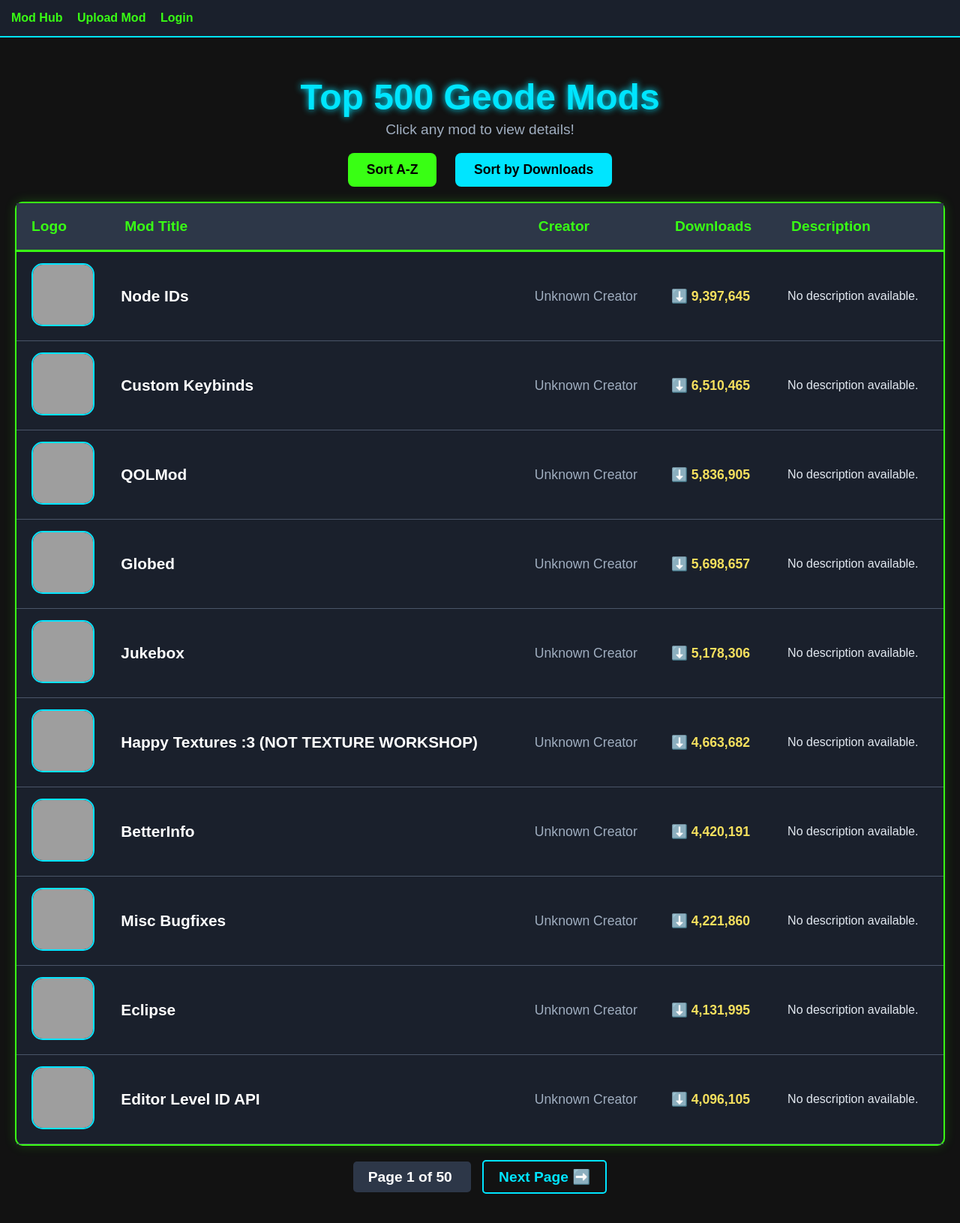
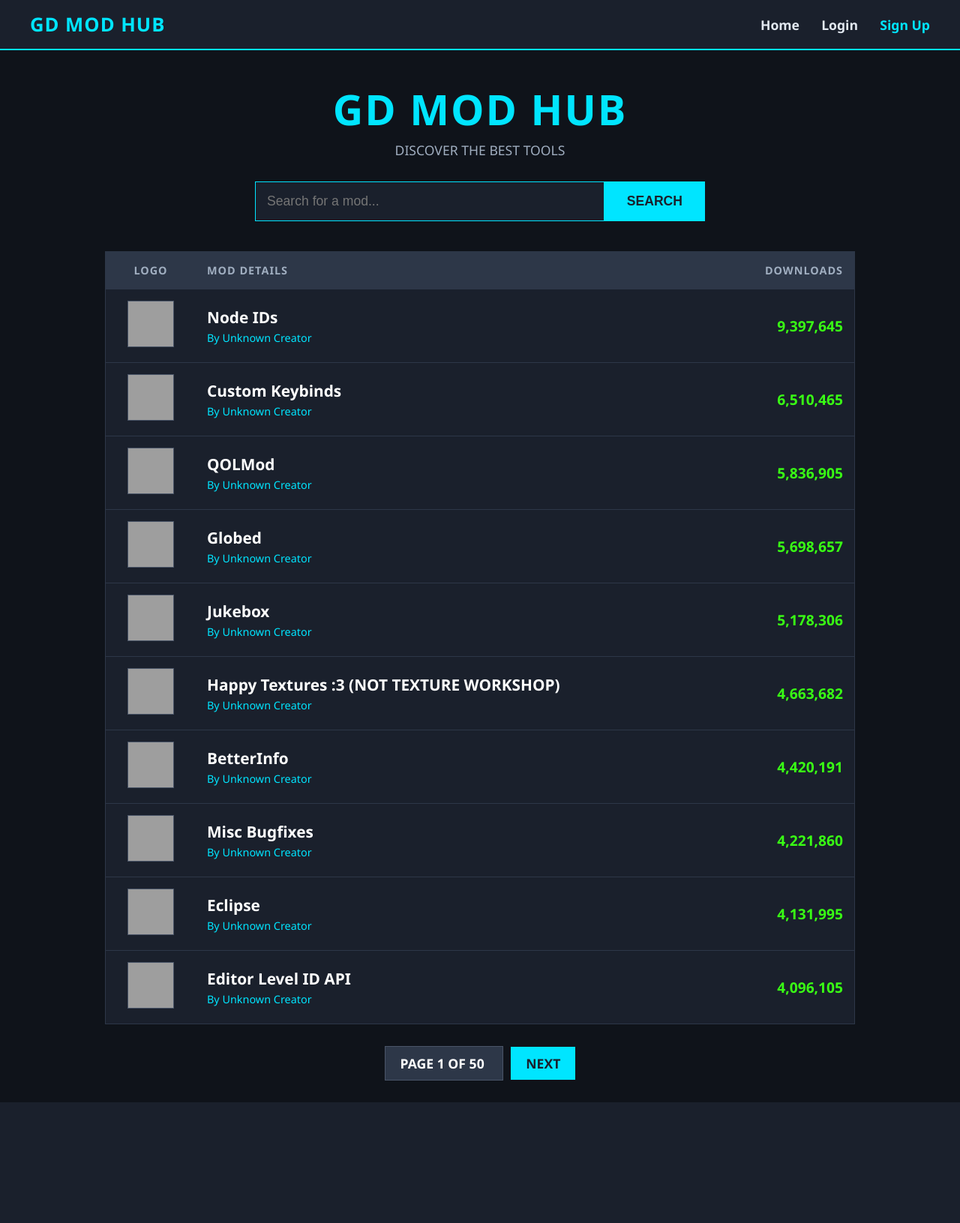
Before and after one commit to Mateted/Mateted, a Flask app: page / in a window 1280 px wide. Shown: the whole page at 75% size. After the commit the page ends 1470 px from the top, so only its background shows below. Run offline with Flask 3, Linux system fonts and the light colour scheme; parts of the project's set-up code (start-up, migrations or seed data) failed here and were passed over; grey boxes are pictures that could not be loaded.

Commit message:
Interface ugrade

```diff
--- a/app.py
+++ b/app.py
@@ -1,6 +1,8 @@
-from flask import Flask, render_template, request, redirect, url_for
+from flask import Flask, render_template, request, redirect, url_for, session
 from flask_sqlalchemy import SQLAlchemy
+from werkzeug.security import generate_password_hash, check_password_hash
 import requests
+import uuid
 
 app = Flask(__name__)
 app.config['SQLALCHEMY_DATABASE_URI'] = 'sqlite:///app.db'
@@ -10,93 +12,171 @@ db = SQLAlchemy(app)
 class User(db.Model):
     id = db.Column(db.Integer, primary_key=True)
     username = db.Column(db.String(50), unique=True, nullable=False)
-    password = db.Column(db.String(100), nullable=False)
+    email = db.Column(db.String(120), unique=True, nullable=False)
+    password_hash = db.Column(db.String(256), nullable=False)
+    reset_token = db.Column(db.String(100), nullable=True)
 
 class Mod(db.Model):
     id = db.Column(db.Integer, primary_key=True)
     mod_id = db.Column(db.String(100), unique=True, nullable=False)
     title = db.Column(db.String(100), nullable=False)
-    creator = db.Column(db.String(50), nullable=False)
+    creator = db.Column(db.String(100), nullable=False)
     description = db.Column(db.Text, nullable=False)
     downloads = db.Column(db.Integer, default=0)
     logo_url = db.Column(db.String(300), default='')
-
+    download_link = db.Column(db.String(300), default='')
 
 with app.app_context():
     db.create_all()
-    if not User.query.filter_by(username="admin").first():
-        test_user = User(username="admin", password="password123")
-        db.session.add(test_user)
-        db.session.commit()
-
     if Mod.query.count() < 10:
         try:
-            print("Fetching top 500 mods from Geode...")
             geode_mods = []
-            for page in range(1, 6):
+            for page in range(1, 4):
                 url = f"https://api.geode-sdk.org/v1/mods?per_page=100&page={page}"
                 response = requests.get(url)
                 if response.status_code == 200:
-                    data = response.json()
-                    geode_mods.extend(data.get('payload', {}).get('data', []))
+                    geode_mods.extend(response.json().get('payload', {}).get('data', []))
 
             for item in geode_mods:
                 mod_id = item.get('id', 'Unknown ID')
                 mod_title = item.get('name') or item.get('title')
-                if not mod_title and item.get('versions') and isinstance(item['versions'], list) and len(item['versions']) > 0:
-                    mod_title = item['versions'][0].get('name') or item['versions'][0].get('title')
+                dl_link = ""
+                if item.get('versions') and len(item['versions']) > 0:
+                    latest_version = item['versions'][0]
+                    mod_title = mod_title or latest_version.get('name') or latest_version.get('title')
+                    dl_link = latest_version.get('download_link', '')
 
                 if not mod_title or mod_title == mod_id:
-                    parts = mod_id.split('.')
-                    mod_title = parts[-1].replace('-', ' ').title()
+                    mod_title = mod_id.split('.')[-1].replace('-', ' ').title()
 
-                dev = item.get('developer')
-                if isinstance(dev, dict):
-                    mod_creator = dev.get('username') or dev.get('display_name') or 'Unknown Creator'
-                else:
-                    mod_creator = str(dev) if dev else 'Unknown Creator'
+                mod_creator = "Unknown Creator"
+                if isinstance(item.get('developer'), str):
+                    mod_creator = item['developer']
+                elif isinstance(item.get('developer'), dict):
+                    mod_creator = item['developer'].get('display_name') or item['developer'].get('username') or "Unknown Creator"
+                elif item.get('developers') and len(item['developers']) > 0:
+                    first_dev = item['developers'][0]
+                    if isinstance(first_dev, str):
+                        mod_creator = first_dev
+                    elif isinstance(first_dev, dict):
+                        mod_creator = first_dev.get('display_name') or first_dev.get('username') or "Unknown Creator"
 
-                mod_desc = item.get('description') or 'No description available.'
-                mod_downloads = item.get('download_count', 0)
-                logo = item.get('logo') or ""
+                mod_desc = item.get('description')
+                if not mod_desc and item.get('versions') and len(item['versions']) > 0:
+                    mod_desc = item['versions'][0].get('description')
+                if not mod_desc:
+                    mod_desc = 'No description provided.'
 
                 if not Mod.query.filter_by(mod_id=mod_id).first():
                     new_mod = Mod(
                         mod_id=mod_id, title=mod_title, creator=mod_creator,
-                        description=mod_desc, downloads=mod_downloads, logo_url=logo
+                        description=mod_desc, downloads=item.get('download_count', 0),
+                        logo_url=item.get('logo') or "", download_link=dl_link
                     )
                     db.session.add(new_mod)
             db.session.commit()
-            print("Successfully added mods to your database!")
         except Exception as e:
-            print("Could not connect to Geode:", e)
-
+            print(e)
 
 @app.route('/')
 def index():
+    page = request.args.get('page', 1, type=int)
+    search_query = request.args.get('q', '').strip()
+    query = Mod.query
+    if search_query:
+        query = query.filter(Mod.title.ilike(f'%{search_query}%'))
 
-    sort_by = request.args.get('sort', 'downloads')
-
-    page = request.args.get('page', 1, type=int)
-
-
-    if sort_by == 'az':
-        query = Mod.query.order_by(Mod.title.asc())
-    else:
-        query = Mod.query.order_by(Mod.downloads.desc())
-
+    query = query.order_by(Mod.downloads.desc())
     mods_page = query.paginate(page=page, per_page=10, error_out=False)
-
-    return render_template('index.html', mods_page=mods_page, sort_by=sort_by)
+    return render_template('index.html', mods_page=mods_page, search_query=search_query)
 
 @app.route('/mod/<mod_id>')
 def mod_detail(mod_id):
     mod = Mod.query.filter_by(mod_id=mod_id).first_or_404()
     return render_template('mod_detail.html', mod=mod)
 
-@app.route('/upload', methods=['GET', 'POST'])
+@app.route('/upload')
 def upload():
     return render_template('upload.html')
 
+@app.route('/register', methods=['GET', 'POST'])
+def register():
+    if request.method == 'POST':
+        username = request.form['username']
+        email = request.form['email']
+        password = request.form['password']
+
+        if User.query.filter_by(username=username).first():
+            return "Username already exists!"
+        if User.query.filter_by(email=email).first():
+            return "Email is already registered!"
+
+        hashed_pw = generate_password_hash(password)
+        new_user = User(username=username, email=email, password_hash=hashed_pw)
+        db.session.add(new_user)
+        db.session.commit()
+        return redirect(url_for('login'))
+    return render_template('register.html')
+
+@app.route('/login', methods=['GET', 'POST'])
+def login():
+    if request.method == 'POST':
+        username = request.form['username']
+        password = request.form['password']
+        user = User.query.filter_by(username=username).first()
+
+        if user and check_password_hash(user.password_hash, password):
+            session['user_id'] = user.id
+            return redirect(url_for('profile'))
+        else:
+            return "Invalid username or password!"
+    return render_template('login.html')
+
+@app.route('/forgot_password', methods=['GET', 'POST'])
+def forgot_password():
+    if request.method == 'POST':
+        email = request.form['email']
+        user = User.query.filter_by(email=email).first()
+        if user:
+            token = str(uuid.uuid4())
+            user.reset_token = token
+            db.session.commit()
+
+            reset_link = url_for('reset_password', token=token, _external=True)
+            print(f"\n\n=== NEW MESSAGE ===")
+            print(f"To: {user.email}")
+            print(f"Click this link to reset your password: {reset_link}")
+            print(f"===================\n\n")
+
+            return "A password reset link has been sent! Check your terminal."
+        return "Email not found."
+    return render_template('forgot_password.html')
+
+@app.route('/reset_password/<token>', methods=['GET', 'POST'])
+def reset_password(token):
+    user = User.query.filter_by(reset_token=token).first()
+    if not user:
+        return "Invalid or expired token."
+
+    if request.method == 'POST':
+        new_password = request.form['password']
+        user.password_hash = generate_password_hash(new_password)
+        user.reset_token = None
+        db.session.commit()
+        return redirect(url_for('login'))
+    return render_template('reset_password.html')
+
+@app.route('/logout')
+def logout():
+    session.pop('user_id', None)
+    return redirect(url_for('index'))
+
+@app.route('/profile')
+def profile():
+    if 'user_id' not in session:
+        return redirect(url_for('login'))
+    user = User.query.get(session['user_id'])
+    return render_template('profile.html', user=user)
+
 if __name__ == '__main__':
     app.run(debug=True)
--- a/templates/base.html
+++ b/templates/base.html
@@ -1,26 +1,68 @@
 <!DOCTYPE html>
-<html>
+<html lang="en">
 <head>
+    <meta charset="UTF-8">
+    <meta name="viewport" content="width=device-width, initial-scale=1.0">
     <title>GD Mod Hub</title>
     <style>
-        body { background-color: #121212; color: #ffffff; font-family: sans-serif; margin: 0; }
-        nav { background-color: #1A202C; padding: 15px; border-bottom: 2px solid #00E5FF; }
-        nav a { color: #39FF14; text-decoration: none; margin-right: 15px; font-weight: bold; }
-        .container { padding: 20px; }
+        body {
+            font-family: 'Segoe UI', Tahoma, Geneva, Verdana, sans-serif;
+            background-color: #0F131A;
+            color: white;
+            margin: 0;
+            padding: 0;
+        }
+        .navbar {
+            background-color: #1A202C;
+            padding: 15px 40px;
+            display: flex;
+            justify-content: space-between;
+            align-items: center;
+            border-bottom: 2px solid #00E5FF;
+        }
+        .nav-brand {
+            font-size: 1.6em;
+            font-weight: 800;
+            color: #00E5FF;
+            text-decoration: none;
+            letter-spacing: 1px;
+            text-transform: uppercase;
+        }
+        .nav-links a {
+            color: #E2E8F0;
+            text-decoration: none;
+            font-weight: 600;
+            font-size: 1.1em;
+            margin-left: 25px;
+            transition: color 0.1s ease;
+        }
+        .nav-links a:hover {
+            color: #00E5FF;
+        }
+        .container {
+            max-width: 1000px;
+            margin: 40px auto;
+            padding: 0 20px;
+        }
     </style>
 </head>
 <body>
-
-    <nav>
-        <a href="/">Mod Hub</a>
-        <a href="/upload">Upload Mod</a>
-        <a href="/login">Login</a>
-    </nav>
-
+    <div class="navbar">
+        <a href="/" class="nav-brand">GD Mod Hub</a>
+        <div class="nav-links">
+            <a href="/">Home</a>
+            {% if session.get('user_id') %}
+                <a href="/profile" style="color: #39FF14;">My Profile</a>
+                <a href="/upload">Upload</a>
+                <a href="/logout">Logout</a>
+            {% else %}
+                <a href="/login">Login</a>
+                <a href="/register" style="color: #00E5FF;">Sign Up</a>
+            {% endif %}
+        </div>
+    </div>
     <div class="container">
-        {% block content %}
-        {% endblock %}
+        {% block content %}{% endblock %}
     </div>
-
 </body>
 </html>
--- a/templates/index.html
+++ b/templates/index.html
@@ -1,54 +1,58 @@
 {% extends 'base.html' %}
+{% block content %}
+<div style="text-align: center; margin-bottom: 40px;">
+    <h1 style="color: #00E5FF; font-size: 3.5em; margin-bottom: 5px; text-transform: uppercase; letter-spacing: 2px;">GD Mod Hub</h1>
+    <p style="color: #A0AEC0; margin-top: 0; font-size: 1.1em; text-transform: uppercase;">Discover the best tools</p>
 
-{% block content %}
-<div style="text-align: center; margin-bottom: 20px;">
-    <h1 style="color: #00E5FF; text-shadow: 0 0 10px #00E5FF; font-size: 3em; margin-bottom: 5px;">Top 500 Geode Mods</h1>
-    <p style="color: #A0AEC0; margin-top: 0; font-size: 1.2em;">Click any mod to view details!</p>
-
-    <div style="margin: 20px 0;">
-        <a href="{{ url_for('index', sort='az', page=1) }}" style="text-decoration: none; padding: 12px 25px; margin: 0 10px; background: #39FF14; color: black; font-weight: bold; border-radius: 8px; font-size: 1.1em; display: inline-block;">Sort A-Z</a>
-        <a href="{{ url_for('index', sort='downloads', page=1) }}" style="text-decoration: none; padding: 12px 25px; margin: 0 10px; background: #00E5FF; color: black; font-weight: bold; border-radius: 8px; font-size: 1.1em; display: inline-block;">Sort by Downloads</a>
-    </div>
+    <form action="{{ url_for('index') }}" method="GET" style="margin: 30px auto; max-width: 600px; display: flex;">
+        <input type="text" name="q" value="{{ search_query }}" placeholder="Search for a mod..." style="flex: 1; padding: 15px; background: #1A202C; border: 1px solid #00E5FF; color: white; outline: none; font-size: 1.1em;">
+        <button type="submit" style="padding: 15px 30px; background: #00E5FF; color: #1A202C; border: none; font-weight: bold; cursor: pointer; font-size: 1.1em; transition: 0.1s;" onmouseover="this.style.background='#39FF14'" onmouseout="this.style.background='#00E5FF'">SEARCH</button>
+    </form>
 </div>
 
-<div style="border: 2px solid #39FF14; border-radius: 10px; box-shadow: 0 0 15px rgba(57, 255, 20, 0.2); background: #1A202C;">
+<div style="background: #1A202C; border: 1px solid #2D3748;">
     <table style="width: 100%; border-collapse: collapse; text-align: left; color: #E2E8F0;">
-        <thead style="background: #2D3748; color: #39FF14; font-size: 1.2em;">
+        <thead style="background: #2D3748; color: #A0AEC0; font-size: 0.9em; text-transform: uppercase; letter-spacing: 1px;">
             <tr>
-                <th style="padding: 20px; border-bottom: 3px solid #39FF14;">Logo</th>
-                <th style="padding: 20px; border-bottom: 3px solid #39FF14;">Mod Title</th>
-                <th style="padding: 20px; border-bottom: 3px solid #39FF14;">Creator</th>
-                <th style="padding: 20px; border-bottom: 3px solid #39FF14;">Downloads</th>
-                <th style="padding: 20px; border-bottom: 3px solid #39FF14;">Description</th>
+                <th style="padding: 15px; font-weight: 600; width: 90px; text-align: center;">Logo</th>
+                <th style="padding: 15px; font-weight: 600;">Mod Details</th>
+                <th style="padding: 15px; font-weight: 600; text-align: right;">Downloads</th>
             </tr>
         </thead>
         <tbody>
             {% for mod in mods_page.items %}
-            <tr onclick="window.location.href='/mod/{{ mod.mod_id }}'" style="border-bottom: 1px solid #4A5568; transition: background 0.3s; cursor: pointer;" onmouseover="this.style.background='#2D3748'" onmouseout="this.style.background='transparent'">
+            <tr onclick="window.location.href='/mod/{{ mod.mod_id }}'" style="border-top: 1px solid #2D3748; transition: background 0.1s ease; cursor: pointer;" onmouseover="this.style.background='rgba(255, 255, 255, 0.05)';" onmouseout="this.style.background='transparent';">
                 <td style="padding: 15px; text-align: center;">
-                    <img src="https://api.geode-sdk.org/v1/mods/{{ mod.mod_id }}/logo" onerror="this.src='https://geode-sdk.org/assets/logo.png'" alt="Logo" style="width: 80px; height: 80px; border-radius: 15px; border: 2px solid #00E5FF; object-fit: cover;">
+                    <img src="https://api.geode-sdk.org/v1/mods/{{ mod.mod_id }}/logo" onerror="this.src='https://geode-sdk.org/assets/logo.png'" alt="Logo" style="width: 60px; height: 60px; object-fit: cover; border: 1px solid #4A5568;">
                 </td>
-                <td style="padding: 15px; font-weight: bold; color: white; font-size: 1.3em;">{{ mod.title }}</td>
-                <td style="padding: 15px; color: #A0AEC0; font-size: 1.1em;">{{ mod.creator }}</td>
-                <td style="padding: 15px; color: #F6E05E; font-weight: bold; font-size: 1.1em; white-space: nowrap;">⬇️ {{ "{:,}".format(mod.downloads) }}</td>
-                <td style="padding: 15px; font-size: 1em; max-width: 500px; line-height: 1.5;">{{ mod.description[:150] }}{% if mod.description|length > 150 %}...{% endif %}</td>
+                <td style="padding: 15px;">
+                    <div style="font-size: 1.3em; font-weight: bold; color: white; margin-bottom: 4px;">{{ mod.title }}</div>
+                    <div style="color: #00E5FF; font-size: 0.9em;">By {{ mod.creator }}</div>
+                </td>
+                <td style="padding: 15px; color: #39FF14; font-weight: bold; font-size: 1.2em; text-align: right;">
+                    {{ "{:,}".format(mod.downloads) }}
+                </td>
+            </tr>
+            {% else %}
+            <tr>
+                <td colspan="3" style="padding: 30px; text-align: center; color: #FC8181; font-size: 1.2em;">No mods found matching your search.</td>
             </tr>
             {% endfor %}
         </tbody>
     </table>
 </div>
 
-<div style="text-align: center; margin-top: 30px; margin-bottom: 30px; font-size: 1.2em;">
+<div style="text-align: center; margin-top: 40px; margin-bottom: 40px; font-size: 1.1em;">
     {% if mods_page.has_prev %}
-        <a href="{{ url_for('index', page=mods_page.prev_num, sort=sort_by) }}" style="color: #39FF14; text-decoration: none; padding: 10px 20px; border: 2px solid #39FF14; border-radius: 5px; margin-right: 15px; font-weight: bold;">⬅️ Previous Page</a>
+        <a href="{{ url_for('index', page=mods_page.prev_num, q=search_query) }}" style="color: #1A202C; text-decoration: none; padding: 10px 20px; background: #00E5FF; margin-right: 10px; font-weight: bold; transition: 0.1s;" onmouseover="this.style.background='#39FF14'" onmouseout="this.style.background='#00E5FF'">PREV</a>
     {% endif %}
 
-    <span style="color: white; font-weight: bold; padding: 10px 20px; background: #2D3748; border-radius: 5px;">
-        Page {{ mods_page.page }} of {{ mods_page.pages }}
+    <span style="color: white; font-weight: bold; padding: 10px 20px; background: #2D3748; border: 1px solid #4A5568;">
+        PAGE {{ mods_page.page }} OF {{ mods_page.pages }}
     </span>
 
     {% if mods_page.has_next %}
-        <a href="{{ url_for('index', page=mods_page.next_num, sort=sort_by) }}" style="color: #00E5FF; text-decoration: none; padding: 10px 20px; border: 2px solid #00E5FF; border-radius: 5px; margin-left: 15px; font-weight: bold;">Next Page ➡️</a>
+        <a href="{{ url_for('index', page=mods_page.next_num, q=search_query) }}" style="color: #1A202C; text-decoration: none; padding: 10px 20px; background: #00E5FF; margin-left: 10px; font-weight: bold; transition: 0.1s;" onmouseover="this.style.background='#39FF14'" onmouseout="this.style.background='#00E5FF'">NEXT</a>
     {% endif %}
 </div>
 {% endblock %}
```
Also changed, not shown: templates/forgot_password.html (added, +11 -0 lines), templates/login.html (+7 -14 lines), templates/mod_detail.html (+24 -19 lines), templates/profile.html (added, +12 -0 lines), templates/register.html (added, +12 -0 lines), templates/reset_password.html (added, +10 -0 lines).
